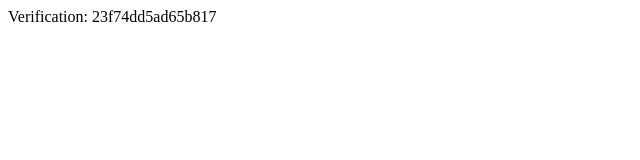
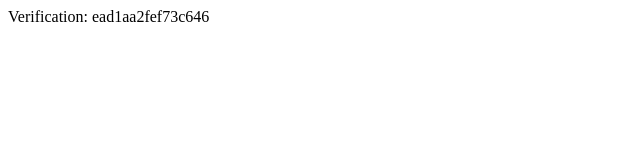
Before and after one commit to quarpone1/avtovas, a website: page yandex_ead1aa2fef73c646.html in a window 1280 px wide. Shown: the full height of the page, 0-640 px from the left. Drawn offline with Linux system fonts and the light colour scheme.

Commit message:
update ya seo2

```diff
--- a/yandex_23f74dd5ad65b817.html
+++ b/yandex_ead1aa2fef73c646.html
@@ -2,5 +2,5 @@
     <head>
         <meta http-equiv="Content-Type" content="text/html; charset=UTF-8">
     </head>
-    <body>Verification: 23f74dd5ad65b817</body>
+    <body>Verification: ead1aa2fef73c646</body>
 </html>
```
